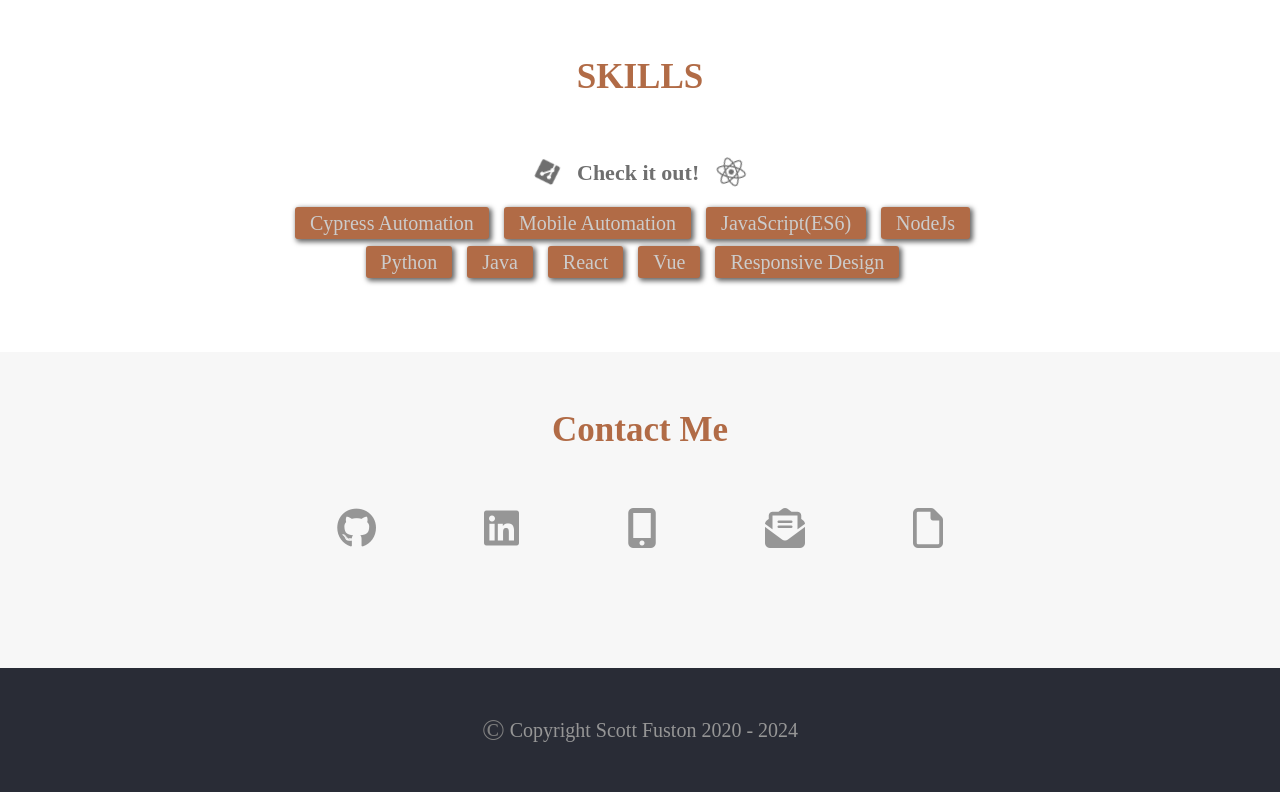
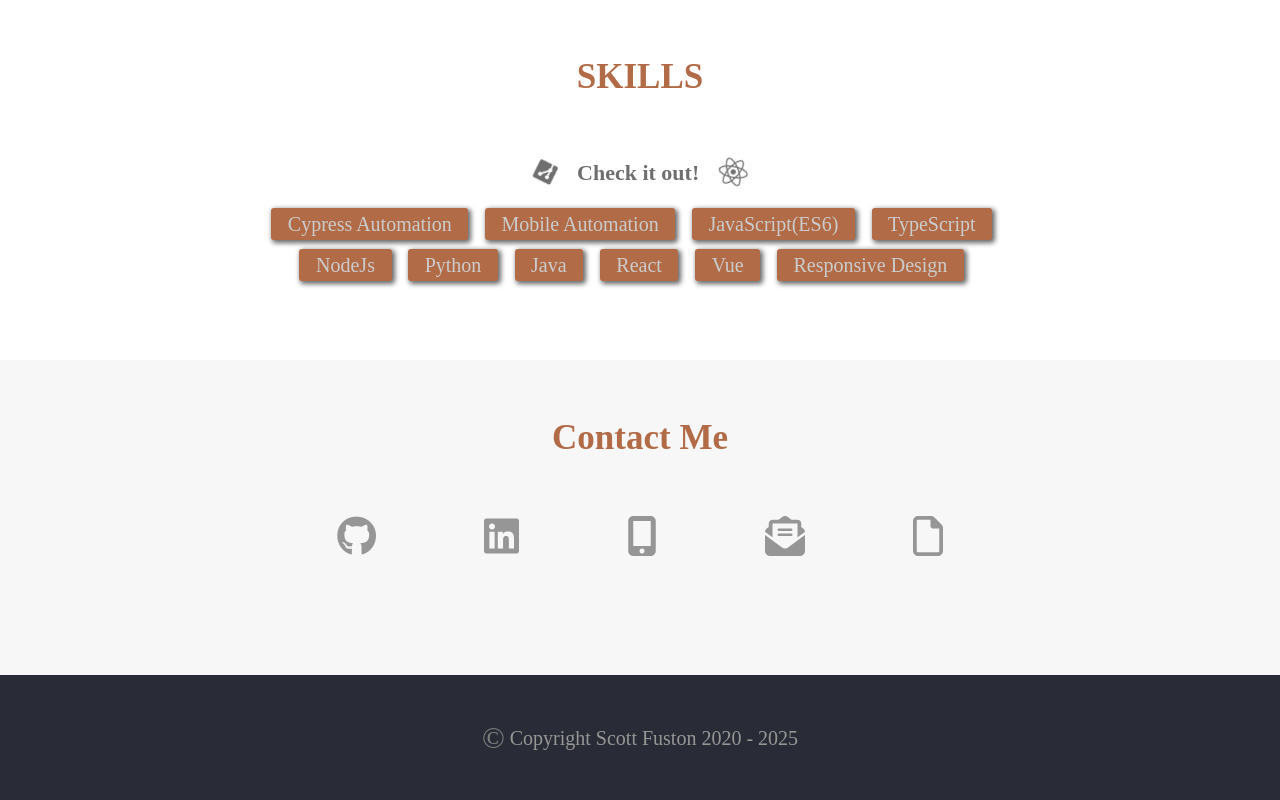
Before and after one commit to fuston05/scott-fuston-portfolio, a React (Create React App) app: page / in a window 1280 px wide. Shown: the part 1858-2658 px from the top of the page. Built offline with nearby package versions, Linux system fonts and the light colour scheme.

Commit message:
update footer, and skills

```diff
--- a/src/assets/data/skillsData.js
+++ b/src/assets/data/skillsData.js
@@ -1,11 +1,12 @@
 export const topSkills = [
     { name: "Cypress Automation", proficiency: 9 },
     { name: "Mobile Automation", proficiency: 9 },
-    { name: "JavaScript(ES6)", proficiency: 8 },
-    { name: "NodeJs", proficiency: 7 },
+    { name: "JavaScript(ES6)", proficiency: 9 },
+    { name: "TypeScript", proficiency: 9 },
+    { name: "NodeJs", proficiency: 9 },
     { name: "Python", proficiency: 3 },
     { name: "Java", proficiency: 4 },
     { name: "React", proficiency: 8 },
     { name: "Vue", proficiency: 3 },
-    { name: "Responsive Design", proficiency: 10 },
+    { name: "Responsive Design", proficiency: 8 },
 ];
--- a/src/components/Common/Footer/Footer.jsx
+++ b/src/components/Common/Footer/Footer.jsx
@@ -4,7 +4,7 @@ const Footer = () => {
     return (
         <footer className="footerCont">
             <div className="copyCont">
-                <span>&copy;</span> <p>Copyright Scott Fuston 2020 - 2024</p>
+                <span>&copy;</span> <p>Copyright Scott Fuston 2020 - 2025</p>
             </div>
         </footer>
     );
```
